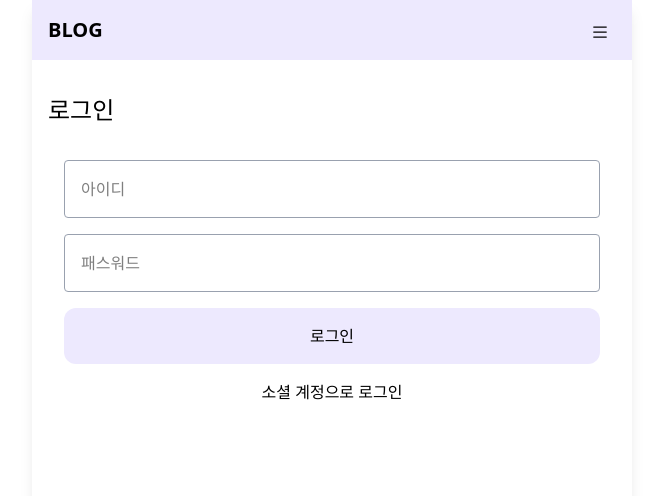
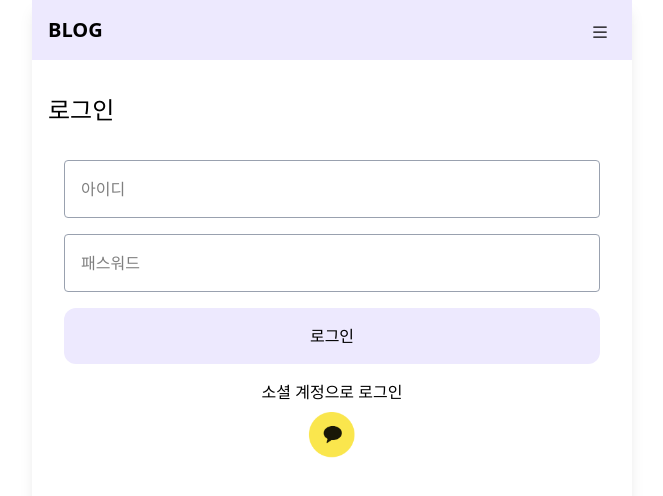
Before and after one commit to nue-os/blog-frontend, a React (Vite) app: page /login in a window 1280 px wide. Shown: the top 496 px of the page, without its empty margins (308-971 px from the left). Built offline with nearby package versions, Linux system fonts and the light colour scheme; no server answers.

Commit message:
feat: 카카오 로그인

```diff
--- a/src/components/Header.jsx
+++ b/src/components/Header.jsx
@@ -6,7 +6,7 @@ import { getUserProfile, logout } from '../apis/userApi'
 const Header = () => {
   const navigate = useNavigate()
 
-  const { userId, id, setId, resetUser } = useUserStore()
+  const { userId, id, setUserId, setId, resetUser } = useUserStore()
 
   const [isMenuActive, setIsMenuActive] = useState(false)
   const [isLoading, setIsLoading] = useState(true)
@@ -17,9 +17,14 @@ const Header = () => {
         setIsLoading(true)
         const userData = await getUserProfile()
         if (userData) {
-          setId(userData.id)
+          if (!userId && userData._id) {
+            setUserId(userData._id)
+          }
+          if (userData.id) {
+            setId(userData.id)
+          }
         } else {
-          resetUser() // ✅ userData가 없으면 reset
+          resetUser()
         }
       } catch (err) {
         console.log(err.message)
@@ -29,7 +34,7 @@ const Header = () => {
       }
     }
     getProfile()
-  }, [userId, setId, resetUser])
+  }, [userId, setUserId, setId, resetUser])
 
   const toggleMenu = () => {
     setIsMenuActive(prev => !prev)
@@ -53,7 +58,7 @@ const Header = () => {
   const handleLogout = async () => {
     try {
       await logout()
-      resetUser(id)
+      resetUser()
       setIsMenuActive(false)
       navigate('/', { replace: true })
     } catch (err) {
--- /dev/null
+++ b/src/components/KakaoLoginButton.jsx
@@ -0,0 +1,16 @@
+import kakaoLoginBtn from '../assets/kakao.png'
+
+const API_URL = import.meta.env.VITE_BACK_URL
+
+const KakaoLoginButton = () => {
+  const handleKakaoLogin = () => {
+    window.location.href = `${API_URL}/auth/kakao/login`
+  }
+  return (
+    <button onClick={handleKakaoLogin} className="w-[50px]">
+      <img src={kakaoLoginBtn} alt="카카오 로그인" />
+    </button>
+  )
+}
+
+export default KakaoLoginButton
--- a/src/pages/LoginPage.jsx
+++ b/src/pages/LoginPage.jsx
@@ -4,6 +4,7 @@ import { validateId, validatePassword } from '../utils/validation'
 import { login } from '../apis/userApi'
 import { useNavigate } from 'react-router-dom'
 import useUserStore from '../store/useUserStore.js'
+import KakaoLoginButton from '../components/KakaoLoginButton.jsx'
 
 const LoginPage = () => {
   const navigate = useNavigate()
@@ -84,8 +85,9 @@ const LoginPage = () => {
           {isLogining ? '로그인 중' : '로그인'}
         </button>
       </form>
-      <div className="my-4">
+      <div className="my-4 flex flex-col items-center gap-2">
         <p className="text-center cursor-pointer">소셜 계정으로 로그인</p>
+        <KakaoLoginButton />
       </div>
     </main>
   )
```
Also changed, not shown: src/assets/kakao.png (added).
